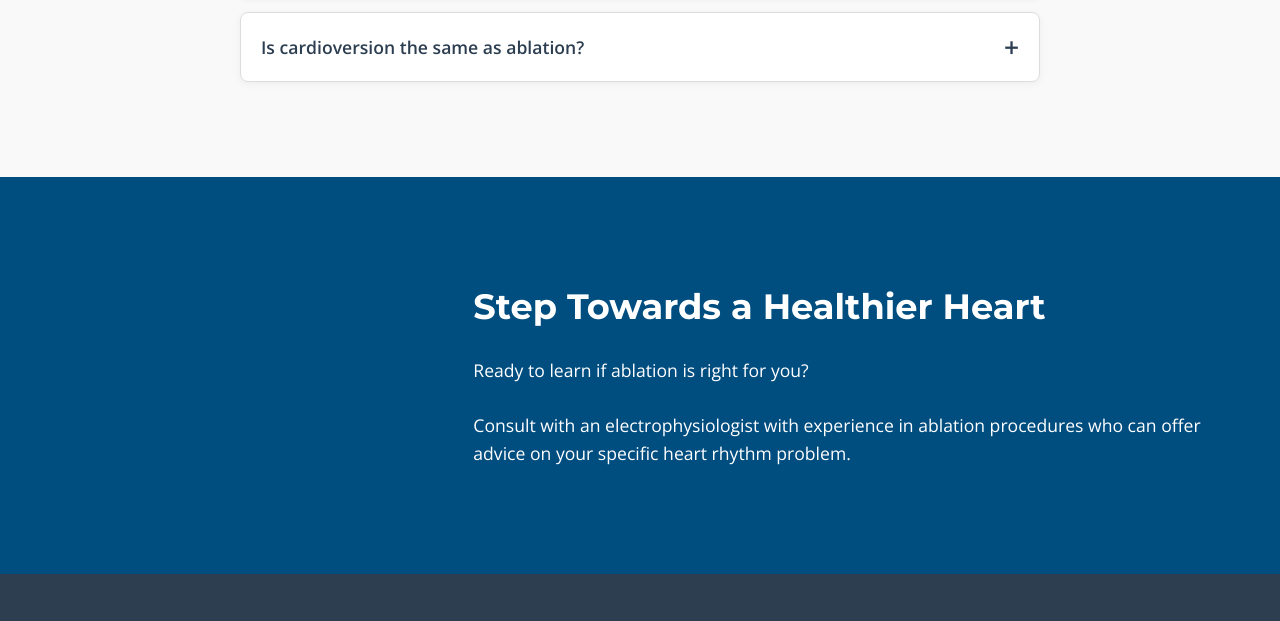
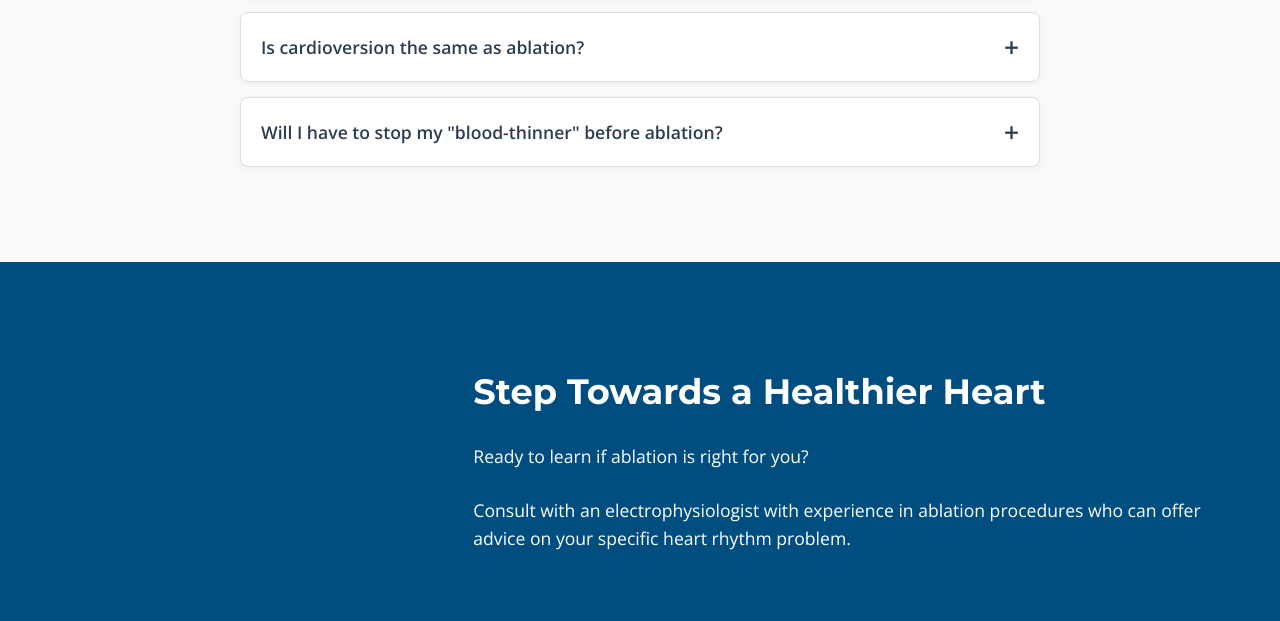
Before and after one commit to Sanjoykchy/ablations, a plain HTML site: page index.html in a window 1280 px wide. Shown: the part 4094-4715 px from the top of the page. Drawn offline with nearby package versions, Linux system fonts and the light colour scheme.

Commit message:
Add files via upload

```diff
--- a/index.html
+++ b/index.html
@@ -219,6 +219,13 @@
                         <p>No. Cardioversion can be performed with electrical energy from defibrillator or with medications or using both. It can be used in heart rhythm emergencies or sometimes electively as a temporary management step.</p>
                 </div>
                 </div>
+                                <div class="faq-item">
+                    <input type="checkbox" id="faq8">
+                    <label for="faq8">Will I have to stop my "blood-thinner" before ablation?</label>
+                    <div class="faq-content">
+                        <p>Most ablations are performed without stopping any existing "blood-thinner" tablets, like Edoxaban, Apixaban, Rivaroxaban, Dabigatran or Warfarin, particularly if you are taking them for stroke or systemic thromboembolism (clot) prevention; your electrophysiology team would guide your about recommendation for your specific case.</p>
+                </div>
+                </div>
             </div>
         </div>
     </section>
```
